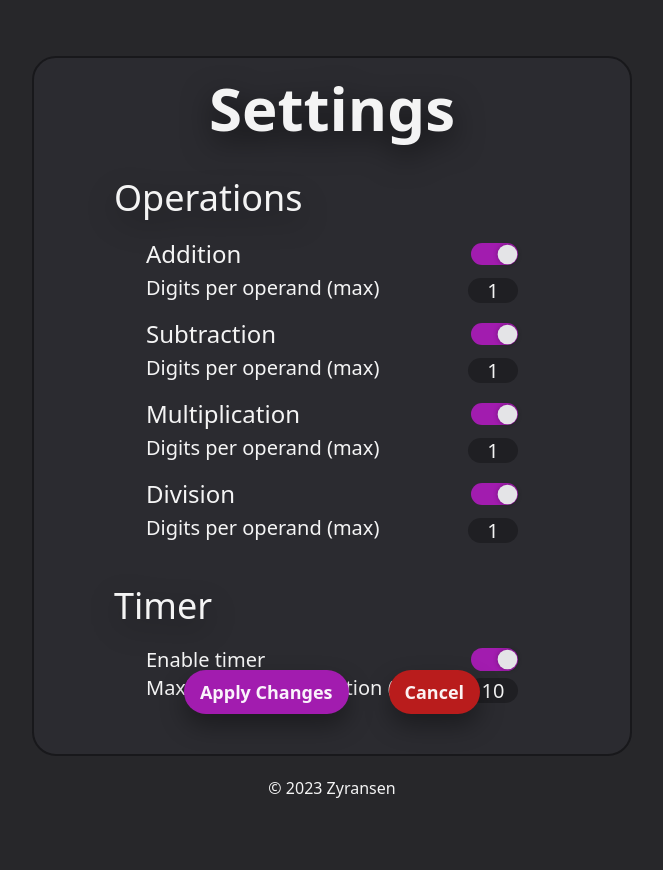
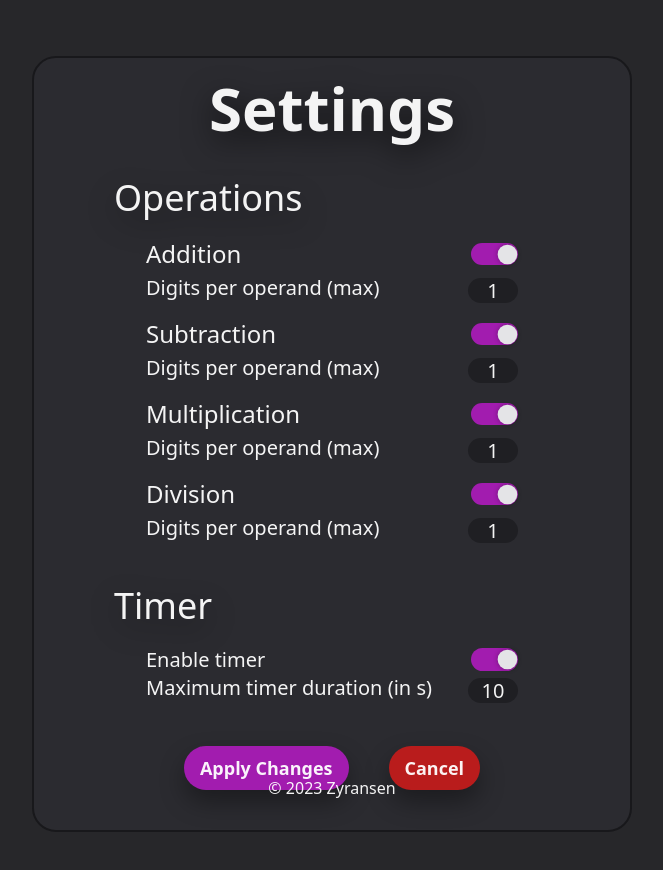
Before and after one commit to Zyransen/mental-maths, a React (Vite) app in the folder react-frontend/: page /settings in a window 1280 px wide. Shown: the top 870 px of the page, without its empty margins (308-971 px from the left). Before the commit the page ends 812 px from the top, so only its background shows below. Built offline with nearby package versions, Linux system fonts and the light colour scheme.

Commit message:
fix buttons overlap with timer settings

```diff
--- a/react-frontend/src/Pages/SettingsPage.tsx
+++ b/react-frontend/src/Pages/SettingsPage.tsx
@@ -71,7 +71,7 @@ function SettingsPage() {
   function doNothing() { return }
 
   return (
-    <div className="sm:relative sm:border-2 sm:border-zinc-900 sm:bg-zinc-700/20 sm:rounded-3xl sm:w-[600px] sm:h-[700px] sm:mx-auto sm:my-14">
+    <div className="sm:relative sm:border-2 sm:border-zinc-900 sm:bg-zinc-700/20 sm:rounded-3xl sm:w-[600px] sm:mx-auto sm:my-14 sm:pb-20">
       <h1 className="text-5xl sm:text-6xl font-semibold my-5 text-center drop-shadow-[0_10px_15px_rgba(0,0,0,0.65)]">Settings</h1>
       <h2 className="text-3xl sm:text-4xl py-5 pl-6 sm:pl-20 drop-shadow-[0_10px_15px_rgba(0,0,0,0.45)]">Operations</h2>
       <div>
@@ -113,7 +113,7 @@ function SettingsPage() {
       </div>
 
       <h2 className="text-3xl sm:text-4xl pt-7 pb-5 pl-6 sm:pl-20 drop-shadow-[0_10px_15px_rgba(0,0,0,0.45)]">Timer</h2>
-      <div className="text-lg sm:text-xl pl-10 sm:pl-28 pb-3 sm:pb-4">
+      <div className="text-lg sm:text-xl pl-10 sm:pl-28 mb-10 sm:mb-12">
         <div className="relative flex items-center">
           <label htmlFor="timer-checkbox">Enable timer</label>
           <div className="absolute right-10 sm:right-28 top-1 sm:top-0.5">
```
